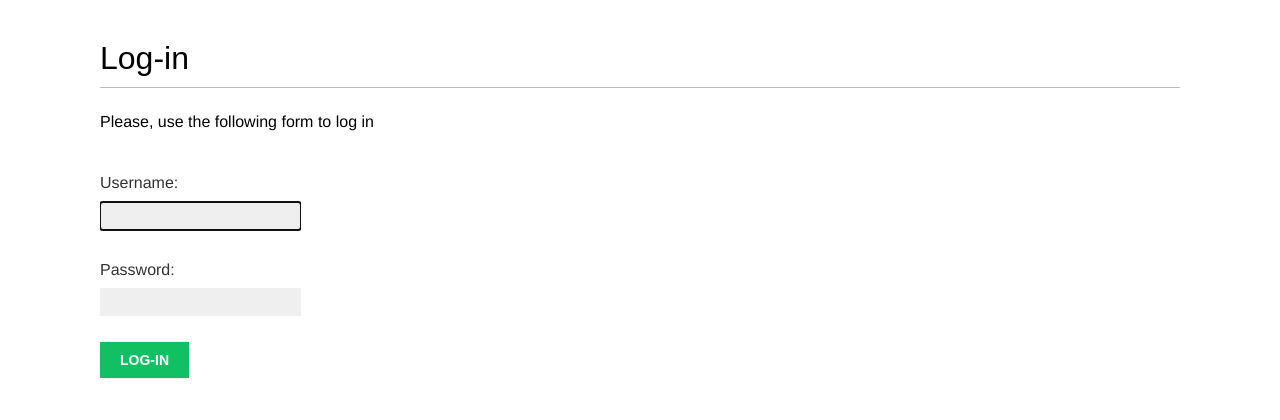
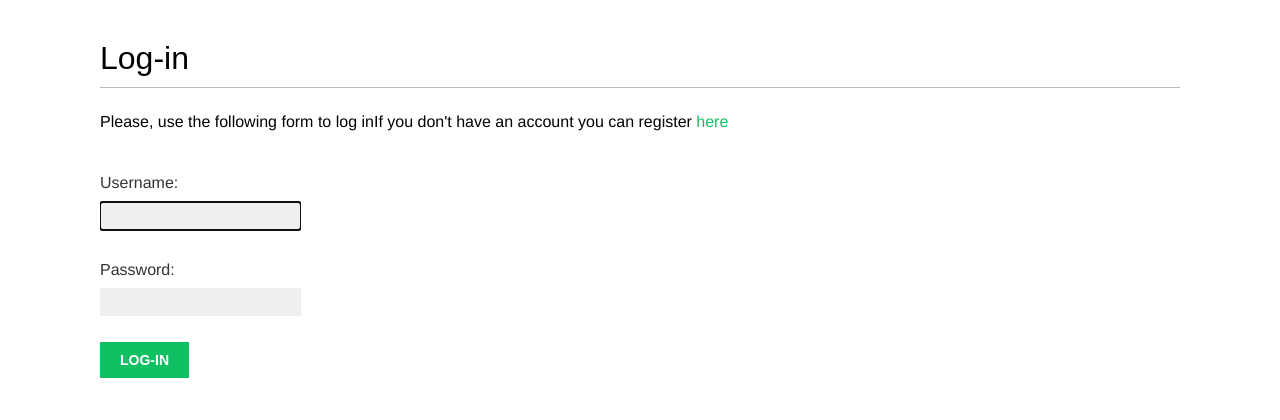
Before and after one commit to savakarrohan/crispy-succotash, a Django app: page /account/login/ in a window 1280 px wide. Shown: the part 47-467 px from the top of the page. Run offline with Django 4.2, Linux system fonts and the light colour scheme; some web fonts are replaced.

Commit message:
registration login is different from account login

```diff
--- a/account/templates/account/login.html
+++ b/account/templates/account/login.html
@@ -7,7 +7,7 @@ Log-in
 
 {% block content %}
 <h1>Log-in</h1>
-<p>Please, use the current form to log in</p>
+<p>Please, use the  form to log in. If you don't have an account you can register <a href="{% url 'register' %}">here</a></p>
 <form method="post">
     {{ form.as_p }}
     {% csrf_token %}
--- a/account/templates/registration/login.html
+++ b/account/templates/registration/login.html
@@ -14,7 +14,7 @@ Log in
 </p>
 {% else %}
 <p>
-    Please, use the following form to log in
+    Please, use the following form to log inIf you don't have an account you can register <a href="{% url 'register' %}">here</a>
 </p>
 {% endif %}
 <div class="login-form">
```
